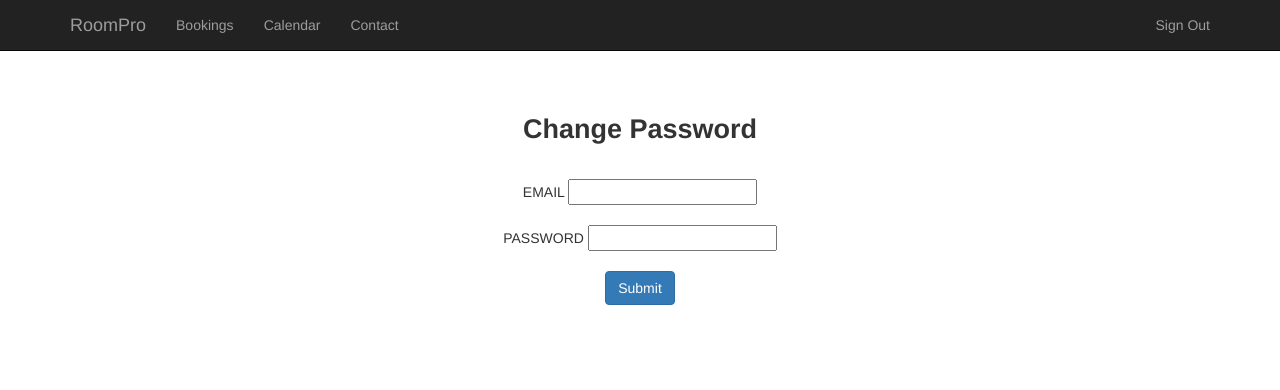
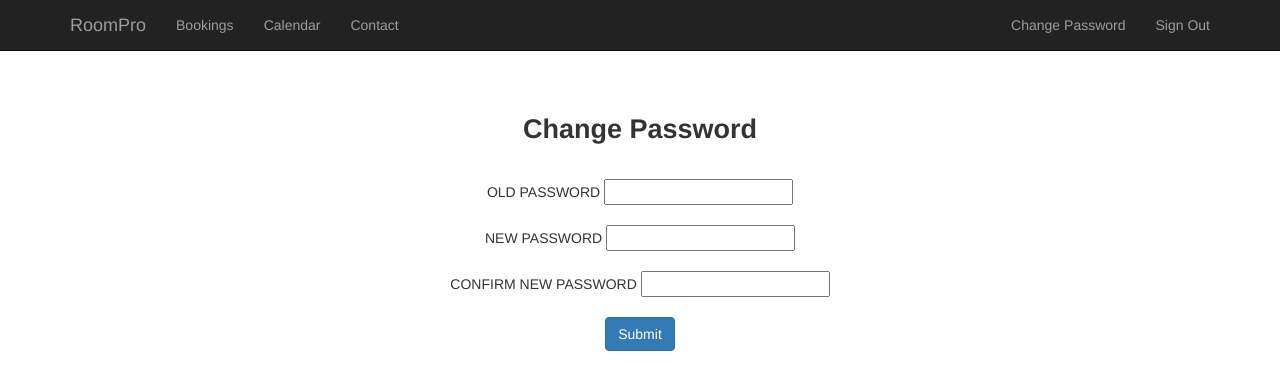
Before and after one commit to stuysu/roomres.stuysu.org, a Flask app: page /changepwd in a window 1280 px wide. Shown: the top 390 px of the page. Run offline with Flask 2, Linux system fonts and the light colour scheme; the visitor is signed in with stand-in values (Sample User, id 1); some libraries are stand-ins or nearby versions.

Commit message:
change password

```diff
--- a/app.py
+++ b/app.py
@@ -81,12 +81,14 @@ def login():
 @app.route("/changepwd/", methods=["GET", "POST"])
 def changepwd():
     if request.method == "GET":
-        return render_template("changepwd.html",out=userOut())
+        return render_template("changepwd.html",out=userOut(),message="")
     else:
-        email = request.form['email']
-        pwd = request.form['pwd']
-        auth.changepwd(email, pwd)
-        return redirect(url_for("login"))
+        old = request.form['old_pwd']
+        new = request.form['new_pwd']
+        new2 = request.form['new_pwd_2']
+        msg = auth.changepwd(session['email'],old,new,new2)
+        print msg
+        return render_template("changepwd.html",message=msg)
 
 
 @app.route("/logout", methods=["GET"])
--- a/templates/changepwd.html
+++ b/templates/changepwd.html
@@ -2,6 +2,17 @@
 
 {% block content %}
 <center>
+
+
+  {% if not message == "" and not message == "Password successfully changed" %}
+  <div class="alert alert-danger" role="alert">{{ message }}</div>
+  {% endif %}
+
+  {% if message == "Password successfully changed" %}
+  <div class="alert alert-success" role="alert">{{ message }}</div>
+  {% endif %}
+
+
   <br>
   <br>
 <p  style="font-size:27px">
@@ -11,12 +22,18 @@
 <br>
  <form role="form" action="" method="POST">
 
- EMAIL
- <input type="text" name="email" id="email"/>
+ OLD PASSWORD
+ <input type="password" name="old_pwd" id="old_pwd"/>
  <br>
  <br>
-PASSWORD
- <input type="password" name="pwd" id="pwd"/>
+
+ NEW PASSWORD
+ <input type="password" name="new_pwd" id="new_pwd"/>
+ <br>
+ <br>
+
+ CONFIRM NEW PASSWORD
+ <input type="password" name="new_pwd_2" id="new_pwd_2"/>
  <br>
  <br>
 
--- a/templates/index.html
+++ b/templates/index.html
@@ -88,6 +88,9 @@
 
 	    {% if not out %}
 	    <li>
+	      <a href="/changepwd">Change Password</a>
+	    </li>
+	    <li>
 	      <a href="/logout"> Sign Out </a>
 	    </li>
             {% endif %}
--- a/utils/auth.py
+++ b/utils/auth.py
@@ -70,6 +70,39 @@ def regMain(club, osis, email, password):#register helper
     db.close()
     return reg
 
+def changepwd(email,old,new,new2):
+    if new != new2:
+        return "New passwords are not identical"
+    if len(new) < 8:
+        return "Passwords must be greater than 8 characters"
+    if old == new:
+        return "Old and new passwords are the same"
+    db = connect(f)
+    c = db.cursor()
+    query = ("SELECT * FROM users WHERE email=?")
+    sel = c.execute(query, (email,))
+    for record in sel:
+        print record
+        oldP = sha1(old+record[3]).hexdigest() #record[3] is the salt
+        if record[4] == oldP:
+            salt = urandom(10).encode('hex')
+            password = sha1(new + salt).hexdigest()
+
+            print email
+
+            query = ("SELECT * FROM users WHERE email=?")
+            ase = c.execute(query, (email,))
+            print ase.fetchall()
+
+            query = ("UPDATE users SET password=?, salt=? WHERE email=?")
+            c.execute(query, (password,salt,email))
+            db.commit()
+            db.close()
+            return "Password successfully changed"
+
+        return "Incorrect old password"
+    return "how?"
+
 def errorMsg(email, password):      #error message generator
     if '@' not in email:
         return "Please enter a valid email."
```
